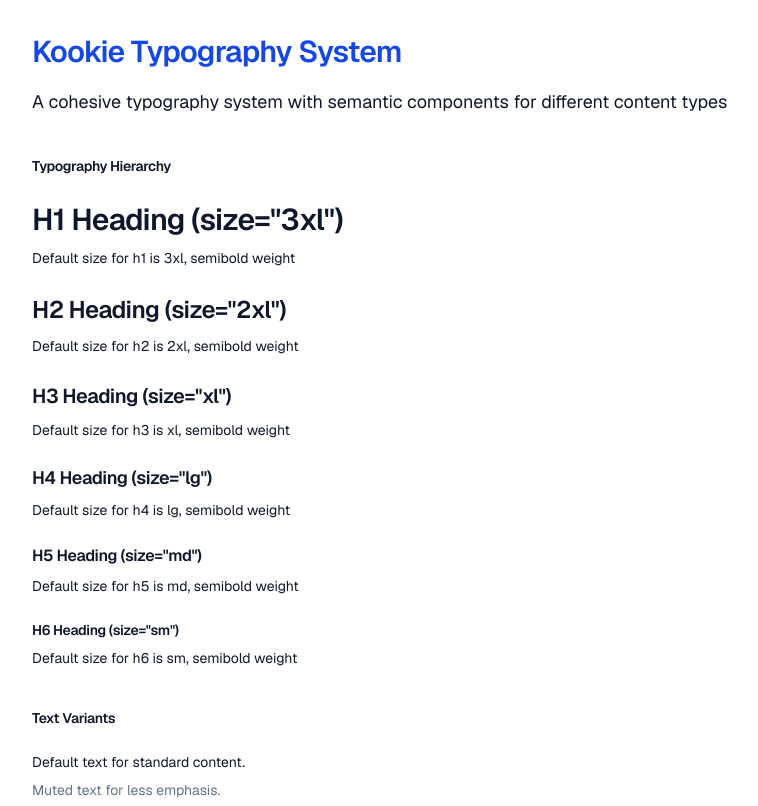
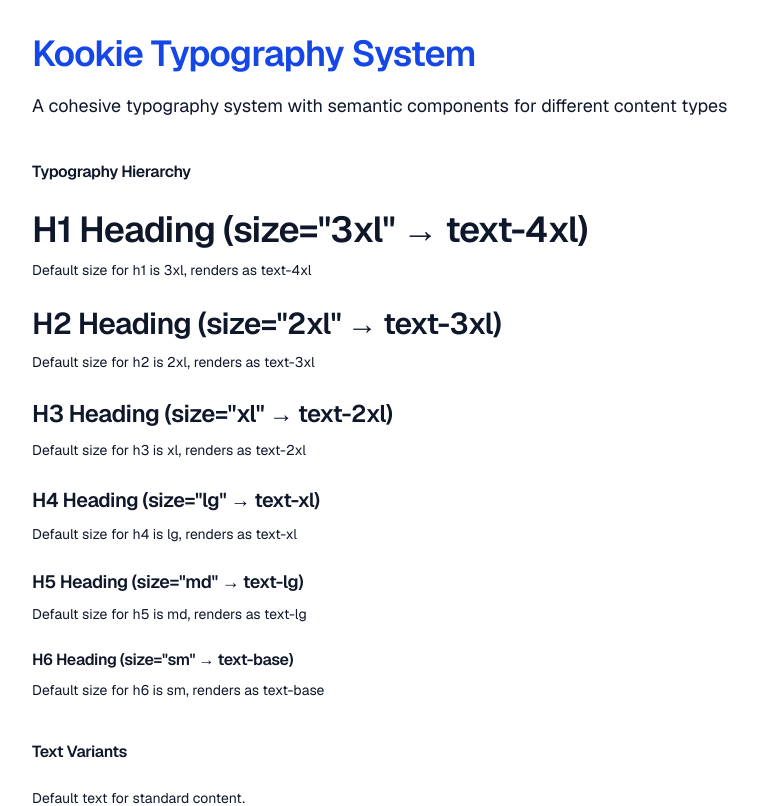
Before and after one commit to KushagraDhawan1997/Kookie, a Next.js app: page / in a window 1280 px wide. Shown: the top 806 px of the page, without its empty margins (160-918 px from the left). Built offline with nearby package versions, Linux system fonts and the light colour scheme.

Commit message:
Enhance Heading component with larger text size scale

```diff
--- a/app/page.tsx
+++ b/app/page.tsx
@@ -20,34 +20,34 @@ export default function Home() {
           </Heading>
 
           <Heading as="h1" size="3xl" className="mb-2">
-            H1 Heading (size="3xl")
+            H1 Heading (size="3xl" → text-4xl)
           </Heading>
-          <Text className="mb-6">Default size for h1 is 3xl, semibold weight</Text>
+          <Text className="mb-6">Default size for h1 is 3xl, renders as text-4xl</Text>
 
           <Heading as="h2" size="2xl" className="mb-2">
-            H2 Heading (size="2xl")
+            H2 Heading (size="2xl" → text-3xl)
           </Heading>
-          <Text className="mb-6">Default size for h2 is 2xl, semibold weight</Text>
+          <Text className="mb-6">Default size for h2 is 2xl, renders as text-3xl</Text>
 
           <Heading as="h3" size="xl" className="mb-2">
-            H3 Heading (size="xl")
+            H3 Heading (size="xl" → text-2xl)
           </Heading>
-          <Text className="mb-6">Default size for h3 is xl, semibold weight</Text>
+          <Text className="mb-6">Default size for h3 is xl, renders as text-2xl</Text>
 
           <Heading as="h4" size="lg" className="mb-2">
-            H4 Heading (size="lg")
+            H4 Heading (size="lg" → text-xl)
           </Heading>
-          <Text className="mb-6">Default size for h4 is lg, semibold weight</Text>
+          <Text className="mb-6">Default size for h4 is lg, renders as text-xl</Text>
 
           <Heading as="h5" size="md" className="mb-2">
-            H5 Heading (size="md")
+            H5 Heading (size="md" → text-lg)
           </Heading>
-          <Text className="mb-6">Default size for h5 is md, semibold weight</Text>
+          <Text className="mb-6">Default size for h5 is md, renders as text-lg</Text>
 
           <Heading as="h6" size="sm" className="mb-2">
-            H6 Heading (size="sm")
+            H6 Heading (size="sm" → text-base)
           </Heading>
-          <Text className="mb-6">Default size for h6 is sm, semibold weight</Text>
+          <Text className="mb-6">Default size for h6 is sm, renders as text-base</Text>
         </section>
 
         {/* Text Variants */}
--- a/components/ui/text/heading.tsx
+++ b/components/ui/text/heading.tsx
@@ -47,8 +47,18 @@ export interface HeadingProps extends Omit<TextProps, "as"> {
  * - Specialized for h1-h6 elements
  * - Default weight of semibold
  * - Maintains theme integration
- * - Consistent typography scales based on design tokens
+ * - Enhanced size scale (one step larger than Text component)
  * - Configurable HTML heading level
+ * - Separation of semantic level from visual styling
+ *
+ * The heading component uses a larger size scale than the Text component:
+ * - xs → text-sm (was text-xs in Text)
+ * - sm → text-base (was text-sm in Text)
+ * - md → text-lg (was text-base in Text)
+ * - lg → text-xl (was text-lg in Text)
+ * - xl → text-2xl (was text-xl in Text)
+ * - 2xl → text-3xl (was text-2xl in Text)
+ * - 3xl → text-4xl (was text-3xl in Text)
  *
  * @example
  * // Basic usage
@@ -142,17 +152,17 @@ export function Heading({ children, size, weight = "semibold", color = "gray", v
   };
 
   // -------------------------------------------------------------------------
-  // Size styles - Map component size to the typography scale from our design token reference
+  // Size styles - Enhanced for headings with larger sizes than regular text
   // -------------------------------------------------------------------------
-  const sizeStyles = {
-    // Size mapping based on design token reference
-    xs: "text-xs leading-4", // Extra small: 12px font, 16px line height
-    sm: "text-sm leading-5", // Small: 14px font, 20px line height
-    md: "text-base leading-6", // Medium (default): 16px font, 24px line height
-    lg: "text-lg leading-7", // Large: 18px font, 28px line height
-    xl: "text-xl leading-8", // Extra large: 20px font, 32px line height
-    "2xl": "text-2xl leading-9", // 2X large: 24px font, 36px line height
-    "3xl": "text-3xl leading-10", // 3X large: 30px font, 40px line height
+  const headingSizeStyles = {
+    // Size mapping for headings - larger than text component equivalents
+    xs: "text-sm leading-5", // Heading xs → text-sm (was text-xs)
+    sm: "text-base leading-6", // Heading sm → text-base (was text-sm)
+    md: "text-lg leading-7", // Heading md → text-lg (was text-base)
+    lg: "text-xl leading-8", // Heading lg → text-xl (was text-lg)
+    xl: "text-2xl leading-9", // Heading xl → text-2xl (was text-xl)
+    "2xl": "text-3xl leading-10", // Heading 2xl → text-3xl (was text-2xl)
+    "3xl": "text-4xl leading-[2.75rem]", // Heading 3xl → text-4xl (was text-3xl)
   }[resolvedSize || "lg"]; // Default to large if no size is provided
 
   // -------------------------------------------------------------------------
@@ -235,7 +245,7 @@ export function Heading({ children, size, weight = "semibold", color = "gray", v
     <Component
       className={cn(
         // Merge all computed style classes
-        sizeStyles, // Typography scale (size, line height)
+        headingSizeStyles, // Typography scale (size, line height)
         weightStyles, // Font weight
         refinedStyles, // Additional refined typographic styles
         colorStyles, // Text color
```
Also changed, not shown: 1 other file (tests, documents, lock files or other folders).
